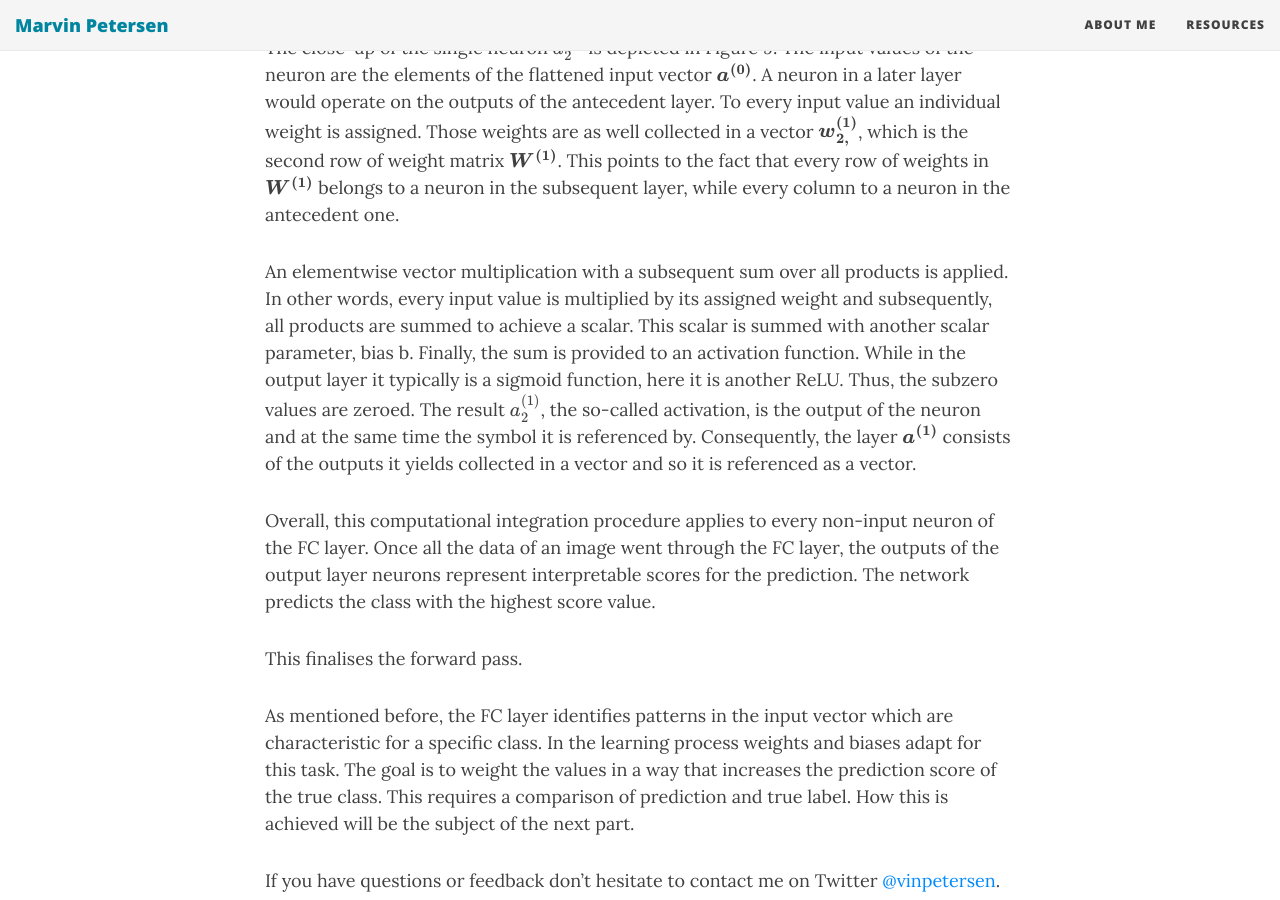
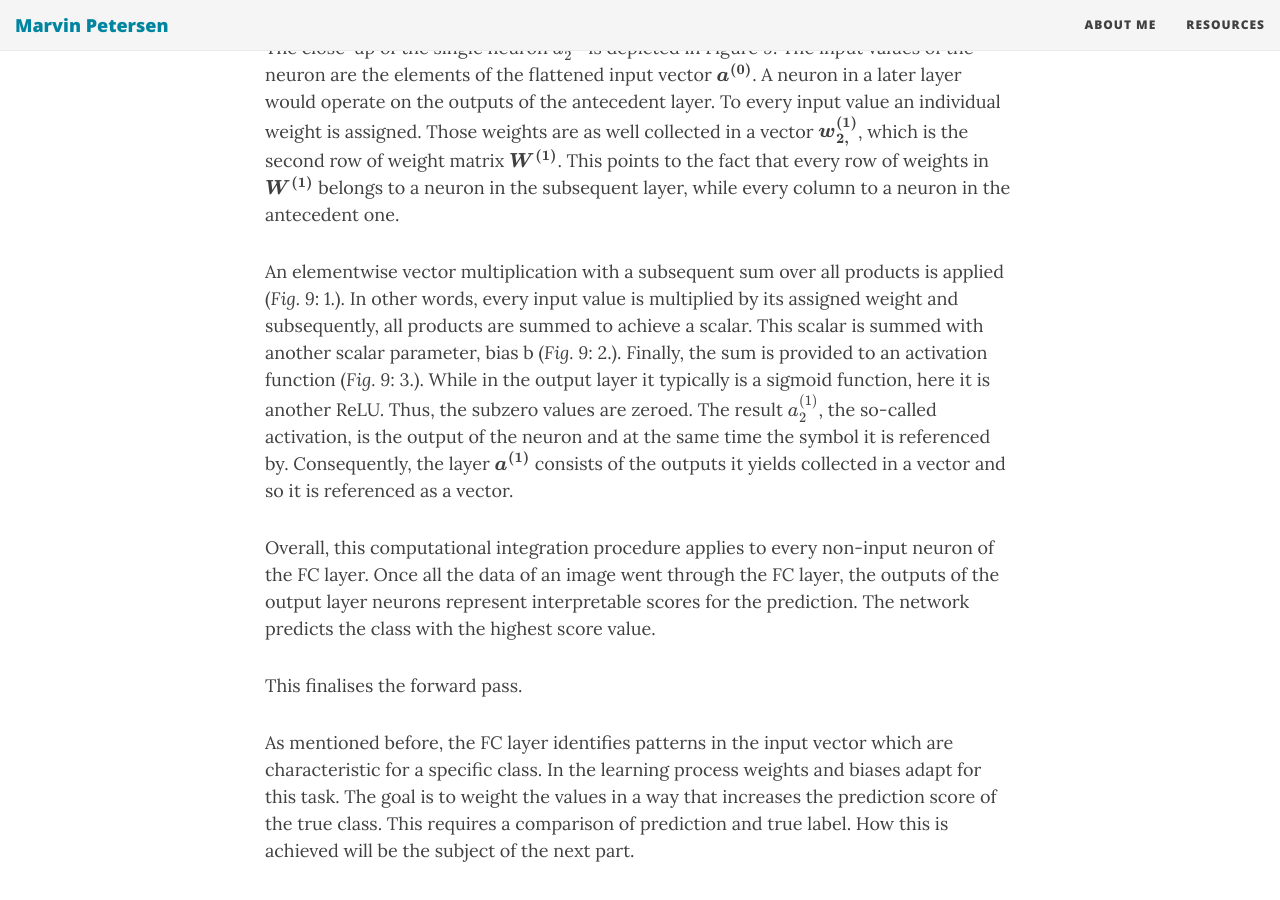
Before and after one commit to m-petersen/vinpetersen.github.io, a Jekyll site: the page built from _posts/2018-11-25-a-guided-tour-through-a-convolutional-neural-network-part-2.md, in a window 1280 px wide and 900 px high, scrolled down 2844 px. Built offline with Jekyll 4.4.1, drawn with Linux system fonts in a browser that asks for light colours; nearby versions of some CDN libraries; formulas are drawn with MathJax 3.

Commit message:
Update 2018-11-25-a-guided-tour-through-a-convolutional-neural-network-part-2.md

```diff
--- a/_posts/2018-11-25-a-guided-tour-through-a-convolutional-neural-network-part-2.md
+++ b/_posts/2018-11-25-a-guided-tour-through-a-convolutional-neural-network-part-2.md
@@ -26,7 +26,7 @@ The exact architecture of the FC layers is a directed acyclical graph and thereb
 
 The close-up of the single neuron $$a_2^{(1)}$$ is depicted in Figure 9. The input values of the neuron are the elements of the flattened input vector $$\boldsymbol{a^{(0)}}$$. A neuron in a later layer would operate on the outputs of the antecedent layer. To every input value an individual weight is assigned. Those weights are as well collected in a vector $$\boldsymbol{w_{2,}^{(1)}}$$, which is the second row of weight matrix $$\boldsymbol{W^{(1)}}$$. This points to the fact that every row of weights in $$\boldsymbol{W^{(1)}}$$ belongs to a neuron in the subsequent layer, while every column to a neuron in the antecedent one.
 
-An elementwise vector multiplication with a subsequent sum over all products is applied. In other words, every input value is multiplied by its assigned weight and subsequently, all products are summed to achieve a scalar. This scalar is summed with another scalar parameter, bias b. Finally, the sum is provided to an activation function. While in the output layer it typically is a sigmoid function, here it is another ReLU. Thus, the subzero values are zeroed. The result $$a_2^{(1)}$$, the so-called activation, is the output of the neuron and at the same time the symbol it is referenced by. Consequently, the layer $$\boldsymbol{a^{(1)}}$$ consists of the outputs it yields collected in a vector and so it is referenced as a vector.
+An elementwise vector multiplication with a subsequent sum over all products is applied (*Fig. 9*: 1.). In other words, every input value is multiplied by its assigned weight and subsequently, all products are summed to achieve a scalar. This scalar is summed with another scalar parameter, bias b (*Fig. 9*: 2.). Finally, the sum is provided to an activation function (*Fig. 9*: 3.). While in the output layer it typically is a sigmoid function, here it is another ReLU. Thus, the subzero values are zeroed. The result $$a_2^{(1)}$$, the so-called activation, is the output of the neuron and at the same time the symbol it is referenced by. Consequently, the layer $$\boldsymbol{a^{(1)}}$$ consists of the outputs it yields collected in a vector and so it is referenced as a vector.
 
 Overall, this computational integration procedure applies to every non-input neuron of the FC layer. Once all the data of an image went through the FC layer, the outputs of the output layer neurons represent interpretable scores for the prediction. The network predicts the class with the highest score value.
 
```
